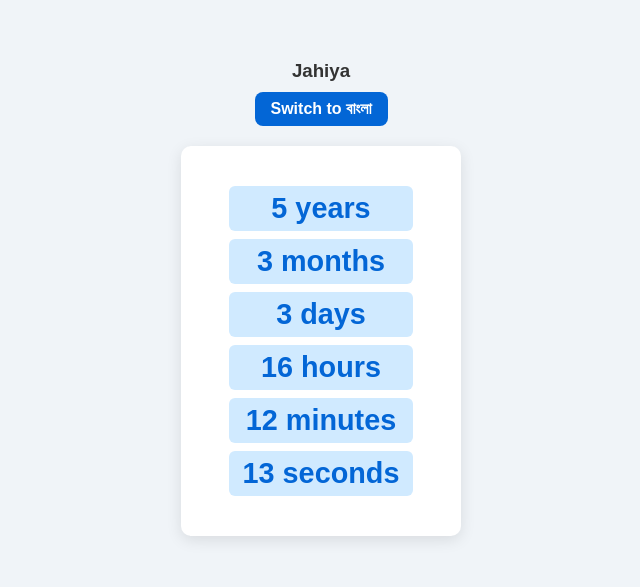
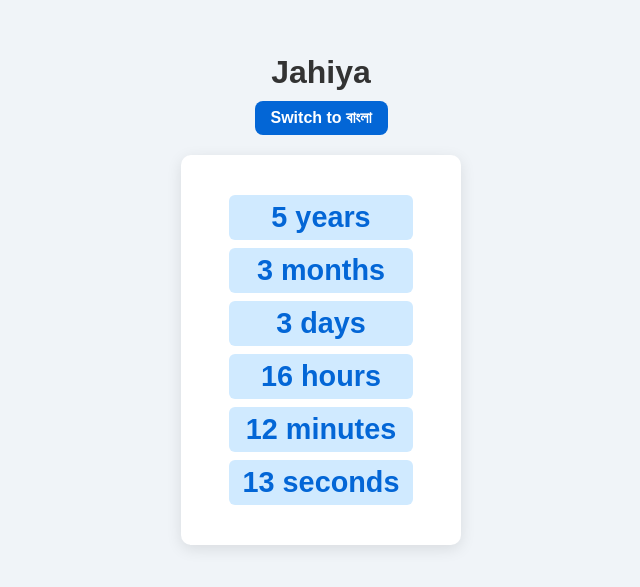
Before and after one commit to arman9022/age-of-jahiya, a plain HTML site: page index.html in a window 1280 px wide. Shown: the part 111-698 px from the top of the page, without its empty margins (319-959 px from the left). Drawn offline with Linux system fonts and the light colour scheme.

Commit message:
Update index.html

```diff
--- a/index.html
+++ b/index.html
@@ -61,7 +61,7 @@
 </style>
 </head>
 <body>
-<h3 style="text-align:center;margin-bottom:10px;">Jahiya</h3>
+<h1 style="text-align:center;margin-bottom:10px;">Jahiya</h1>
 <div id="lang-switcher">
   <button id="toggle-lang">Switch to বাংলা</button>
 </div>
```
